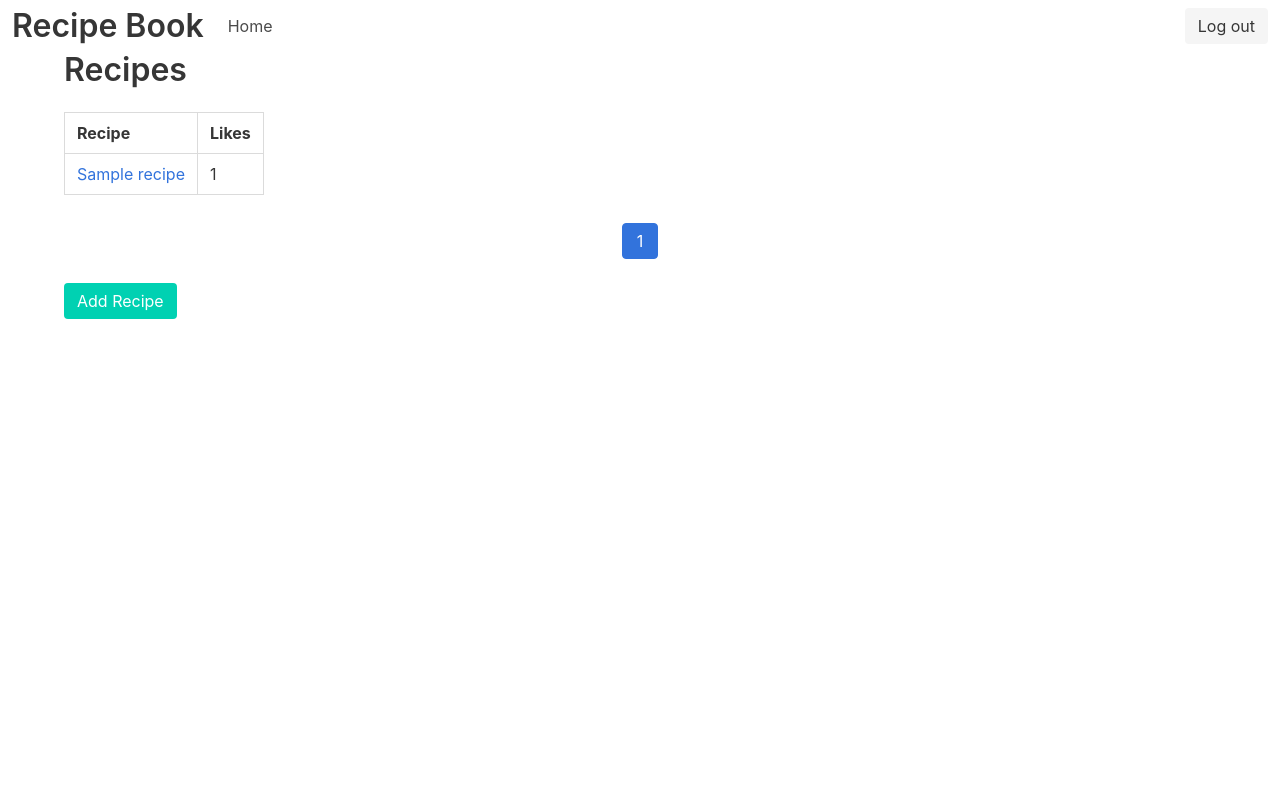
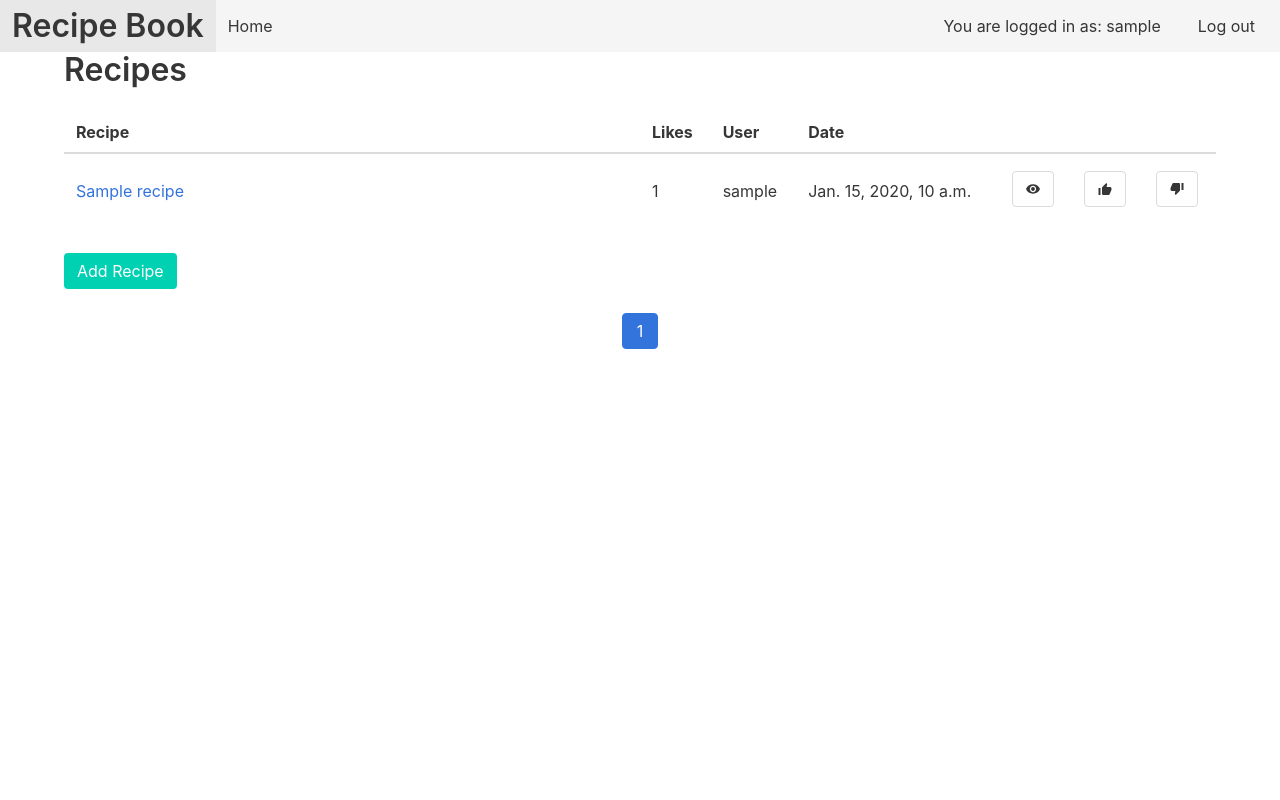
Before and after one commit to angnabo/RecipeApp, a Django app: page /recipes/ in a window 1280 px wide. Run offline with Django 3.2, Linux system fonts and the light colour scheme; a user stored in the database is signed in; tables that the repository leaves empty hold one stand-in row (values such as "Sample post").

Commit message:
fixed recipe table layout

```diff
--- a/recipeApp/recipes/urls.py
+++ b/recipeApp/recipes/urls.py
@@ -8,5 +8,6 @@ urlpatterns = [
     path('add', views.add, name='add'),
     path('<int:recipe_id>/edit/', views.edit, name='edit'),
     path('<int:recipe_id>/', views.details, name='details'),
-    path('<int:recipe_id>/like/', views.like, name='like')
+    path('<int:recipe_id>/like/', views.like, name='like'),
+    path('<int:recipe_id>/dislike/', views.dislike, name='dislike')
 ]
--- a/recipeApp/recipes/views.py
+++ b/recipeApp/recipes/views.py
@@ -3,7 +3,6 @@ from datetime import datetime, timezone
 from django.http import HttpResponseRedirect
 from django.core.paginator import Paginator
 from django.shortcuts import get_object_or_404, render, redirect
-from django.urls import reverse
 from recipeApp.recipes.forms import RecipeForm
 from .models import Recipe
 
@@ -58,7 +57,11 @@ def like(request, recipe_id):
     recipe = get_object_or_404(Recipe, pk=recipe_id)
     recipe.likes += 1
     recipe.save()
-    if 1 == 1 - 5:
-        f = ""
+    return HttpResponseRedirect(request.META.get('HTTP_REFERER'))
 
-    return redirect(reverse('recipes:details', args=(recipe.id,)))
+
+def dislike(request, recipe_id):
+    recipe = get_object_or_404(Recipe, pk=recipe_id)
+    recipe.likes -= 1
+    recipe.save()
+    return HttpResponseRedirect(request.META.get('HTTP_REFERER'))
--- a/recipeApp/static/recipes.css
+++ b/recipeApp/static/recipes.css
@@ -17,3 +17,12 @@
 .display-inline {
     display: inline;
 }
+
+html{
+    height: 100%;
+}
+
+.page-container{
+    position: relative;
+    height: 80%;
+}
--- a/recipeApp/templates/_navbar.html
+++ b/recipeApp/templates/_navbar.html
@@ -1,4 +1,4 @@
-<nav class="navbar" role="navigation" aria-label="main navigation">
+<nav class="navbar is-light" role="navigation" aria-label="main navigation">
     <div class="navbar-brand">
         <a class="navbar-item">
             <h1 class="title">Recipe Book</h1>
@@ -12,6 +12,9 @@
 
         {% if request.user.is_authenticated %}
             <div class="navbar-end">
+                <div class="navbar-item">
+                    <span>You are logged in as: {{ user.get_username }}</span>
+                </div>
                 <div class="navbar-item">
                     <div class="buttons">
                         <a class="button is-light" href="{%  url 'users:logout' %}">Log out</a>
--- a/recipeApp/templates/_pagination.html
+++ b/recipeApp/templates/_pagination.html
@@ -1,4 +1,4 @@
-<nav class="pagination is-centered margin-20" role="navigation" aria-label="pagination">
+<nav class="pagination is-centered margin-20 float-bottom" role="navigation" aria-label="pagination">
     {% if list.has_previous %}
         <a class="pagination-previous" href="?page={{ list.previous_page_number }}">Previous</a>
     {% endif %}
--- a/recipeApp/templates/recipes/index.html
+++ b/recipeApp/templates/recipes/index.html
@@ -1,22 +1,44 @@
 {% extends "_layout.html" %}
 
 {% block body %}
-    <div class="container">
+    <div class="container page-container">
         <h1 class="title"> Recipes </h1>
 
         {% if recipe_list %}
-            <table class="table is-bordered is-striped">
+            <table class="table is-striped is-fullwidth">
                 <thead>
                 <tr>
                     <th>Recipe</th>
                     <th>Likes</th>
+                    <th>User</th>
+                    <th>Date</th>
+                    <th></th>
+                    <th></th>
+                    <th></th>
                 <tr>
                 </thead>
                 <tbody>
                 {% for recipe in recipe_list %}
-                    <tr>
-                        <td><a href="{% url 'recipes:details' recipe.id %}">{{ recipe.name }}</a></td>
+                    <tr style="line-height:60px;">
+                        <td style="width:50%"><a href="{% url 'recipes:details' recipe.id %}">{{ recipe.name }}</a></td>
                         <td>{{ recipe.likes }}</td>
+                        <td>{{ recipe.user.get_username }}</td>
+                        <td>{{ recipe.created_date }}</td>
+                        <td>
+                            <a style="margin-top:10px;" aria-label="view" class="button" href="{% url 'recipes:details' recipe.id %}">
+                                <ion-icon name="eye"></ion-icon>
+                            </a>
+                        </td>
+                        <td>
+                            <a style="margin-top:10px;" aria-label="like" class="button" href="{% url 'recipes:like' recipe.id %}">
+                                <ion-icon name="thumbs-up"></ion-icon>
+                            </a>
+                        </td>
+                        <td>
+                            <a style="margin-top:10px;" aria-label="dislike" class="button" href="{% url 'recipes:dislike' recipe.id %}">
+                                <ion-icon name="thumbs-down"></ion-icon>
+                            </a>
+                        </td>
                     </tr>
                 {% endfor %}
                 </tbody>
@@ -25,10 +47,11 @@
             <p>No recipes found.</p>
         {% endif %}
 
-        {% include "_pagination.html" with list=recipe_list %}
+
 
         <a href="{% url 'recipes:add' %}">
             <button class="button is-primary">Add Recipe</button>
         </a>
     </div>
+    {% include "_pagination.html" with list=recipe_list %}
 {% endblock %}
```
